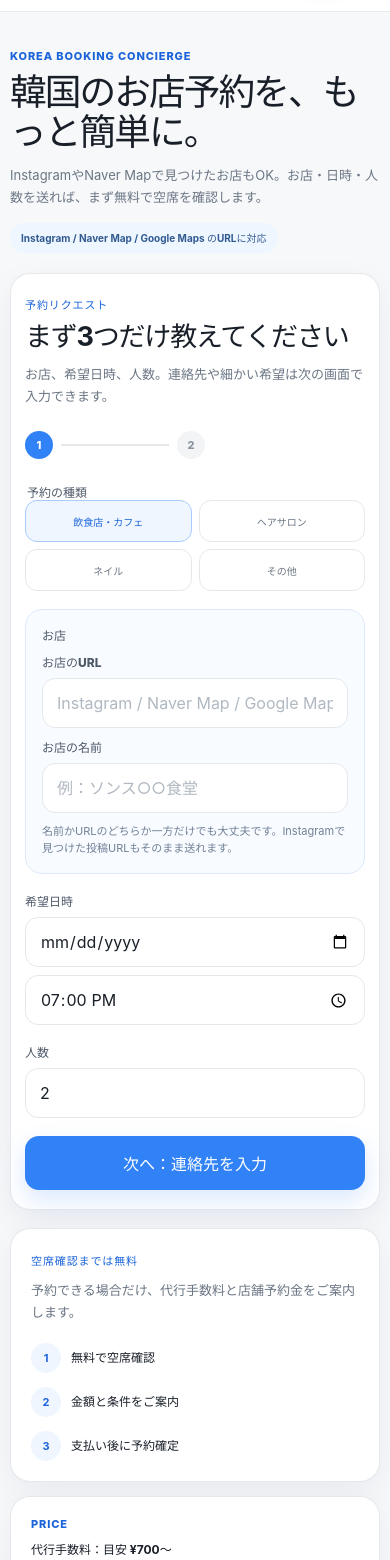
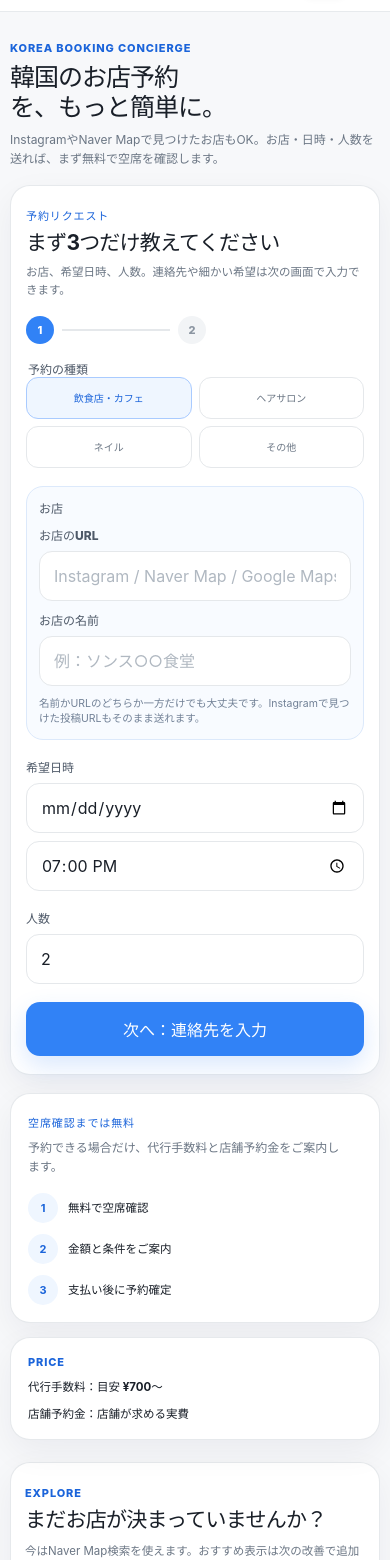
Before and after one commit to Flow4Work/Booking_Daijoubu, a Next.js app: page / in a window 390 px wide. Shown: the part 48-1608 px from the top of the page. Built offline with nearby package versions, Linux system fonts and the light colour scheme.

Commit message:
Compact Tokanyaku typography and restore subtle motion
Reduce oversized headings and spacing, remove the redundant URL pill, tighten wrapping, and restore subtle Explore movement.

```diff
--- a/app/layout.tsx
+++ b/app/layout.tsx
@@ -1,6 +1,7 @@
 import type { Metadata } from "next";
 import "./globals.css";
 import "./tokanyaku.css";
+import "./tokanyaku-refine.css";
 
 export const metadata: Metadata = {
   title: "韓国のお店予約を日本語で | Tokanyaku",
--- /dev/null
+++ b/app/tokanyaku-refine.css
@@ -0,0 +1,231 @@
+/* Tokanyaku density + wrapping refinement */
+
+/* The hero already explains URL support; the pill repeats the same message. */
+.tokanyaku-hero small {
+  display: none !important;
+}
+
+/* Keep the first screen compact on desktop and control headline wrapping. */
+.tokanyaku-hero {
+  padding: 36px 0 20px;
+}
+
+.tokanyaku-hero > div {
+  max-width: 1040px;
+}
+
+.tokanyaku-hero h1 {
+  margin: 8px 0 10px;
+  max-width: none;
+  font-size: clamp(30px, 3.45vw, 42px);
+  line-height: 1.12;
+  letter-spacing: -.045em;
+  white-space: nowrap;
+  text-wrap: nowrap;
+}
+
+.tokanyaku-hero p {
+  max-width: 860px;
+  font-size: 14px;
+  line-height: 1.62;
+  text-wrap: pretty;
+}
+
+/* Prevent oversized section titles from consuming vertical space. */
+.tokanyaku-form-heading h2 {
+  margin-top: 6px;
+  font-size: clamp(24px, 2.45vw, 30px);
+  line-height: 1.22;
+  letter-spacing: -.038em;
+  text-wrap: balance;
+}
+
+.tokanyaku-form-heading p,
+.tokanyaku-explore p,
+.tokanyaku-trust-card p {
+  margin-top: 8px;
+  font-size: 12px;
+  line-height: 1.58;
+  text-wrap: pretty;
+}
+
+.tokanyaku-steps {
+  margin: 18px 0;
+}
+
+.tokanyaku-form-card {
+  padding: 28px;
+}
+
+.tokanyaku-place-group {
+  padding: 14px;
+}
+
+.tokanyaku-place-group > small {
+  font-size: 10.5px;
+  line-height: 1.5;
+}
+
+.tokanyaku-category-grid button,
+.tokanyaku-header nav > button,
+.tokanyaku-language button,
+.tokanyaku-field > span,
+.tokanyaku-field legend,
+.tokanyaku-group-label {
+  white-space: nowrap;
+}
+
+.tokanyaku-field input,
+.tokanyaku-field textarea {
+  font-size: 13px;
+}
+
+.tokanyaku-trust-card,
+.tokanyaku-price-card {
+  padding: 20px;
+}
+
+.tokanyaku-trust-card ol {
+  gap: 11px;
+  margin-top: 16px;
+}
+
+.tokanyaku-trust-card li strong,
+.tokanyaku-price-card strong {
+  font-size: 11.5px;
+  line-height: 1.45;
+  text-wrap: pretty;
+}
+
+.tokanyaku-explore {
+  gap: 22px;
+  padding: 24px;
+}
+
+.tokanyaku-explore h2 {
+  margin-top: 6px;
+  font-size: 23px;
+  line-height: 1.24;
+  letter-spacing: -.035em;
+  text-wrap: balance;
+}
+
+.tokanyaku-discovery-grid {
+  animation: tokanyaku-discovery-drift 5.8s ease-in-out infinite alternate;
+  will-change: transform;
+}
+
+.tokanyaku-discovery-grid a {
+  min-height: 46px;
+  padding: 0 12px;
+}
+
+.tokanyaku-discovery-grid a strong {
+  font-size: 11.5px;
+}
+
+@keyframes tokanyaku-discovery-drift {
+  from { transform: translateX(-5px); }
+  to { transform: translateX(5px); }
+}
+
+@media (max-width: 900px) {
+  .tokanyaku-hero h1 {
+    white-space: normal;
+    text-wrap: balance;
+  }
+}
+
+@media (max-width: 720px) {
+  .tokanyaku-hero {
+    padding: 24px 0 16px;
+  }
+
+  .tokanyaku-hero h1 {
+    margin: 7px 0 9px;
+    font-size: clamp(26px, 7.8vw, 31px);
+    line-height: 1.18;
+    letter-spacing: -.04em;
+    white-space: normal;
+    text-wrap: balance;
+  }
+
+  .tokanyaku-hero p {
+    font-size: 12px;
+    line-height: 1.58;
+  }
+
+  .tokanyaku-form-card {
+    padding: 18px 15px;
+  }
+
+  .tokanyaku-form-heading h2 {
+    font-size: 22px;
+    line-height: 1.24;
+  }
+
+  .tokanyaku-form-heading p {
+    font-size: 11.5px;
+    line-height: 1.55;
+  }
+
+  .tokanyaku-steps {
+    margin: 16px 0;
+  }
+
+  .tokanyaku-place-group {
+    padding: 12px;
+  }
+
+  /* Keep 16px on form controls to prevent iOS focus zoom. */
+  .tokanyaku-field input,
+  .tokanyaku-field textarea {
+    font-size: 16px;
+  }
+
+  .tokanyaku-trust-card,
+  .tokanyaku-price-card {
+    padding: 17px;
+  }
+
+  .tokanyaku-explore {
+    padding: 18px 14px;
+  }
+
+  .tokanyaku-explore h2 {
+    font-size: 21px;
+    line-height: 1.28;
+  }
+
+  .tokanyaku-explore p {
+    font-size: 11.5px;
+  }
+
+  .tokanyaku-discovery-grid {
+    animation-duration: 5.2s;
+  }
+
+  .tokanyaku-discovery-grid a {
+    min-height: 48px;
+  }
+}
+
+@media (max-width: 390px) {
+  .tokanyaku-hero h1 {
+    font-size: 25px;
+  }
+
+  .tokanyaku-form-heading h2 {
+    font-size: 21px;
+  }
+
+  .tokanyaku-category-grid button {
+    font-size: 10px;
+  }
+}
+
+@media (prefers-reduced-motion: reduce) {
+  .tokanyaku-discovery-grid {
+    animation: none;
+  }
+}
```
